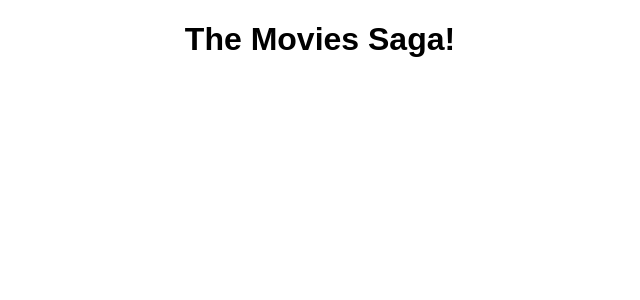
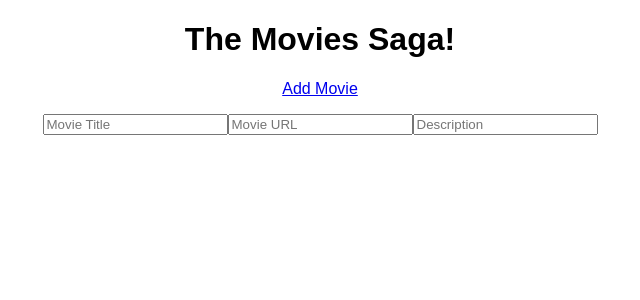
Before and after one commit to Manxiong26/weekend-movie-sagas, a React (Create React App) app: page /#/AddMovie in a window 1280 px wide. Shown: the top 300 px of the page, without its empty margins (320-960 px from the left). Built offline with nearby package versions, Linux system fonts and the light colour scheme.

Commit message:
created a new component called AddMovie and put some inputs on the DOM with the link to the AddMove page.

```diff
--- /dev/null
+++ b/src/components/AddMovie/AddMovie.jsx
@@ -0,0 +1,23 @@
+import { useState } from 'react'
+
+function AddMovie() {
+
+    const [movie, setMovie] = useState({ title: '' });
+    const handleSubmit = (event) => {
+        event.preventDefault();
+
+    }
+
+
+    return (
+        <form>
+            <div>
+                <input placeholder="Movie Title"></input>
+                <input placeholder="Movie URL" type="url"></input>
+                <input placeholder="Description"></input>
+            </div>
+        </form>
+    )
+}
+
+export default AddMovie;
--- a/src/components/App/App.js
+++ b/src/components/App/App.js
@@ -1,17 +1,24 @@
-import {HashRouter as Router, Route} from 'react-router-dom';
+import {HashRouter as Router, Route, Link} from 'react-router-dom';
 import './App.css';
 import MovieList from '../MovieList/MovieList'
 import Detail from '../Detail/Detail'
+import AddMovie from '../AddMovie/AddMovie'
 
 function App() {
   return (
     <div className="App">
       <h1>The Movies Saga!</h1>
       <Router>
+          <nav>
+              <p><Link to="/AddMovie">Add Movie</Link></p>
+          </nav>
         <Route path="/" exact>
           <MovieList />
         </Route>
-        <Route path="/detail" exct>
+        <Route path="/AddMovie" exact>
+          <AddMovie />
+        </Route>
+        <Route path="/detail" exact>
         <Detail />
         </Route>
         {/* Details page */}
--- a/src/components/Detail/Detail.jsx
+++ b/src/components/Detail/Detail.jsx
@@ -1,5 +1,5 @@
 import { useSelector } from 'react-redux';
-
+import {HashRouter as Router, Route, Link} from 'react-router-dom';
 
 
 function Detail(){
@@ -9,10 +9,15 @@ function Detail(){
     return(
         <main>
             <h1>MovieList</h1>
-            <section className="movies">
+            <section className="details">
                 {movies.map(movie => {
                     return (
                         <div>
+                            <Router>
+                                <nav>
+                                    <p><Link to="/">Home</Link></p>
+                                </nav>
+                            </Router>
                             <h3>{movie.description}</h3>
                             <img src={movie.poster} alt={movie.description}/>
                         </div>
```
Also changed, not shown: 1 other file (tests, documents, lock files or other folders).
